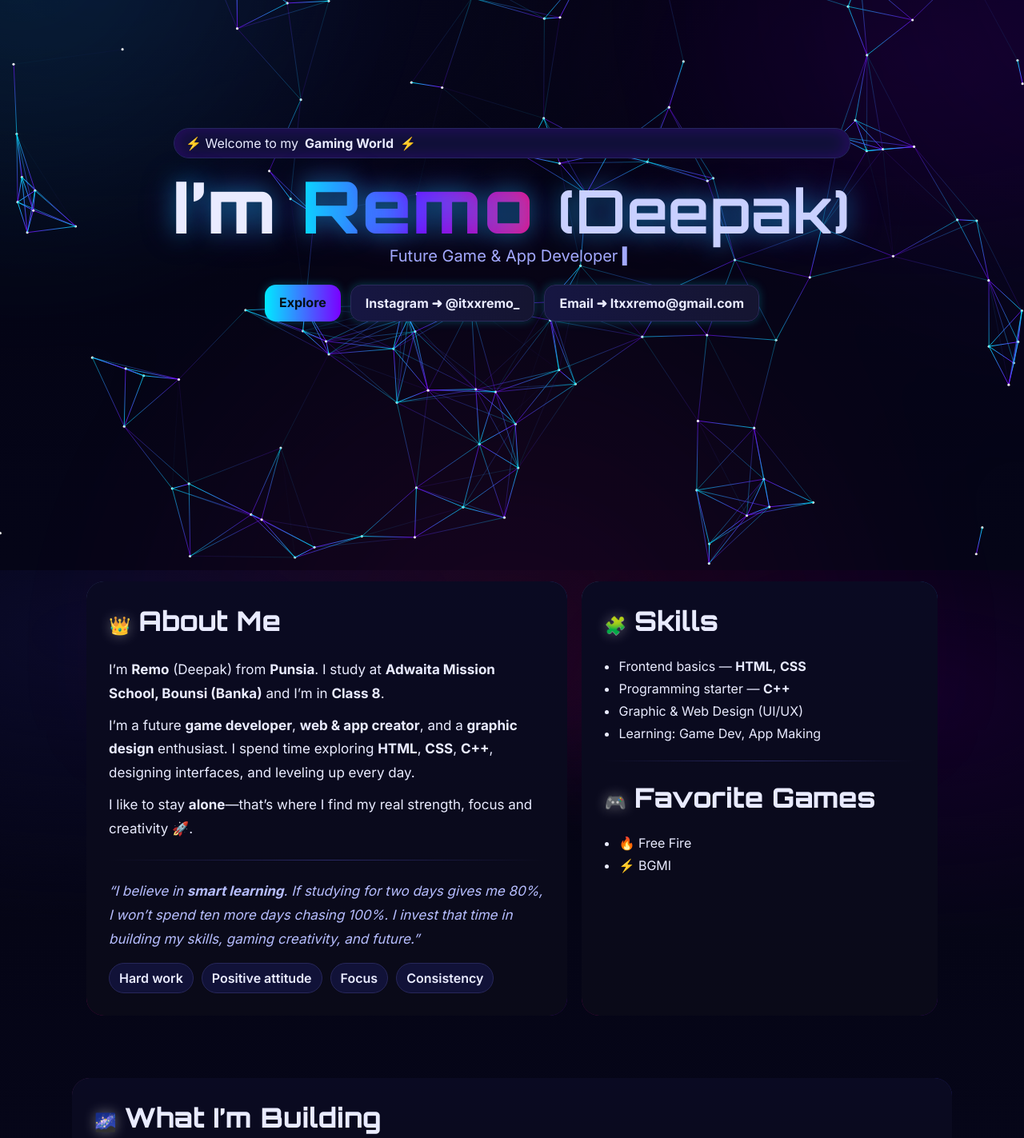
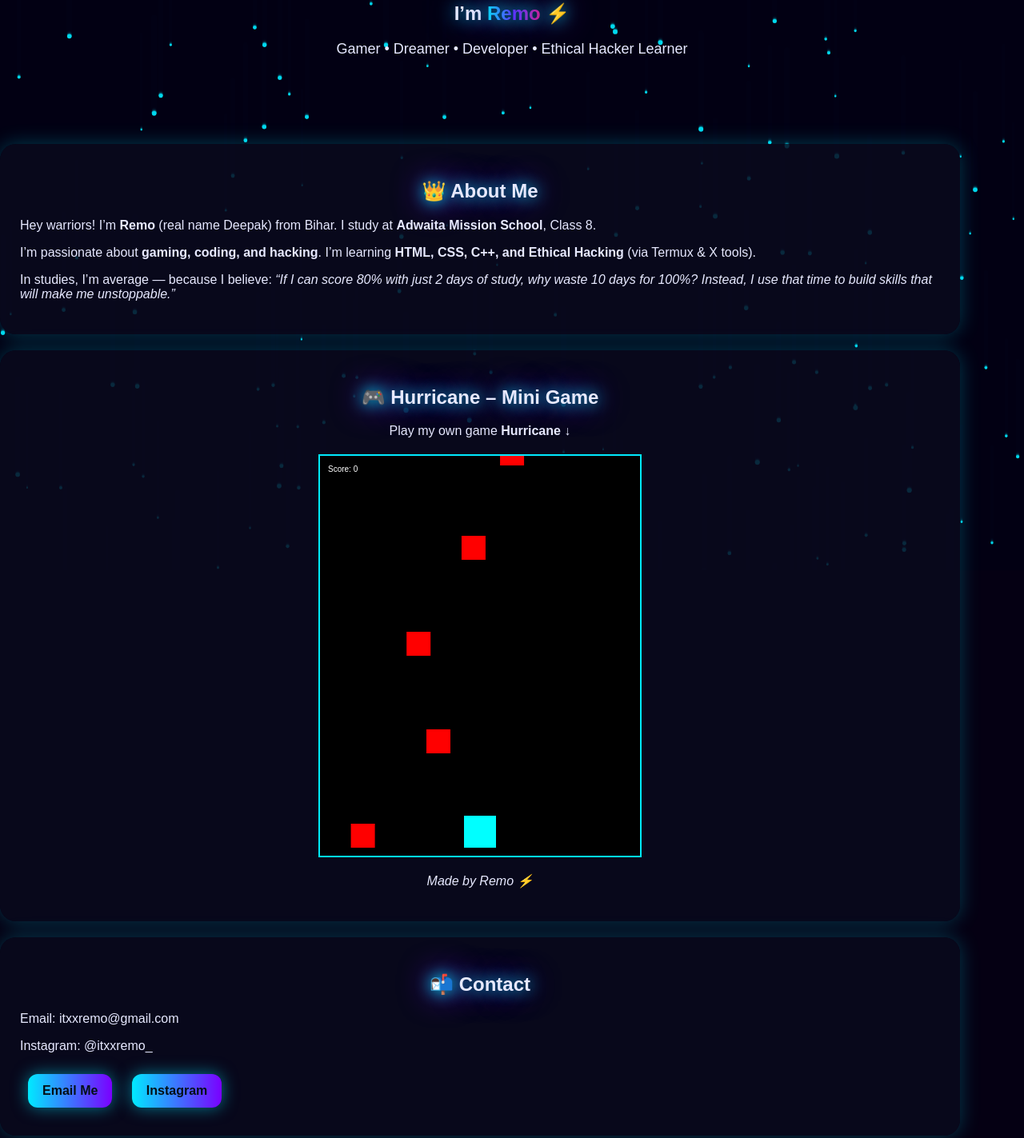
Before and after one commit to itxxremo/itxxremo.github.io, a plain HTML site: page index.html in a window 1280 px wide. Shown: the part 87-1510 px from the top of the page at 80% size. Drawn offline with Linux system fonts and the light colour scheme.

Commit message:
Updated awesome website with Hurricane game

```diff
--- a/index.html
+++ b/index.html
@@ -3,220 +3,103 @@
 <head>
 <meta charset="utf-8" />
 <meta name="viewport" content="width=device-width,initial-scale=1" />
-<title>Remo | Pro Gamer • Developer • Designer</title>
-<meta name="description" content="Remo (Deepak) — Class 8, Adwaita Mission School, gamer & future game/web/app developer from Punsia, Banka. Neon portfolio with live particles." />
+<title>Remo | Gamer • Developer • Hacker</title>
+<meta name="description" content="Remo (Deepak) — Gamer, future developer, designer, ethical hacking learner. Creator of Hurricane game." />
 <meta name="theme-color" content="#00eaff" />
-<link rel="preconnect" href="https://fonts.gstatic.com" crossorigin>
-<link href="https://fonts.googleapis.com/css2?family=Orbitron:wght@600;800&family=Inter:wght@400;600;700&display=swap" rel="stylesheet">
+
 <style>
   :root{
-    --bg:#050512;
-    --panel:#0c0c2a;
-    --ink:#e9ebff;
-    --muted:#a3a9ff;
-    --n1:#00eaff; --n2:#7a00ff; --n3:#ff007a;
+    --bg:#050013;
+    --card:#0d0d2b;
+    --neon1:#00eaff;
+    --neon2:#7a00ff;
+    --neon3:#ff007a;
+    --text:#e7e9ff;
   }
   *{box-sizing:border-box}
-  html,body{height:100%;margin:0}
-  body{
-    color:var(--ink);
-    background:radial-gradient(1200px 600px at 10% 10%, #0a0a2a 0%, transparent 60%),
-               radial-gradient(900px 500px at 90% 20%, #120028 0%, transparent 60%),
-               linear-gradient(180deg,#040412,#060619);
-    font-family: Inter, system-ui, -apple-system, Segoe UI, Roboto, Arial;
-    overflow-x:hidden;
-  }
+  body{margin:0;background:var(--bg);color:var(--text);font-family:Arial,Helvetica,sans-serif;overflow-x:hidden}
   a{color:inherit;text-decoration:none}
-  .wrap{position:relative;isolation:isolate}
-  /* live wallpaper (behind everything) */
-  #fx{position:fixed;inset:0;z-index:-2}
-  #glow{position:fixed;inset:-30%;filter:blur(60px);opacity:.6;z-index:-3;
-        background:radial-gradient(800px 800px at 20% 20%, rgba(0,234,255,.25), transparent 60%),
-                    radial-gradient(900px 900px at 85% 25%, rgba(122,0,255,.18), transparent 65%),
-                    radial-gradient(1000px 1000px at 50% 90%, rgba(255,0,122,.18), transparent 60%)}
-
-  /* layout */
-  section{padding:78px 18px;max-width:1100px;margin:0 auto}
-  .hero{height:min(92vh,820px);display:grid;place-content:center;text-align:center}
-  .badge{display:inline-flex;gap:8px;align-items:center;padding:8px 14px;border-radius:999px;
-         background:#0f1035;border:1px solid #25265f;box-shadow:0 0 22px rgba(122,0,255,.25) inset}
-  .title{font-family: Orbitron, sans-serif;font-weight:800;
-         font-size:clamp(40px,8vw,90px);line-height:1.02;margin:14px 0 4px;
-         letter-spacing:1px;text-shadow:0 0 28px rgba(0,234,255,.45), 0 0 44px rgba(122,0,255,.35)}
-  .grad{background:linear-gradient(90deg,var(--n1),var(--n2),var(--n3));
-        -webkit-background-clip:text;background-clip:text;color:transparent}
-  .sub{font-size:clamp(14px,3.6vw,20px);color:var(--muted);min-height:26px}
-  .cta{display:flex;flex-wrap:wrap;justify-content:center;gap:12px;margin-top:22px}
-  .btn{padding:12px 18px;border-radius:14px;font-weight:700;border:1px solid #2a2a5a;
-       background:linear-gradient(90deg,#161642,#151531);box-shadow:0 0 12px rgba(0,234,255,.25);transition:.2s}
-  .btn:hover{transform:translateY(-2px);box-shadow:0 0 22px rgba(0,234,255,.55)}
-  .btn.primary{background:linear-gradient(90deg,var(--n1),var(--n2));color:#041017;border:none}
-
-  /* cards */
-  .grid{display:grid;gap:18px}
-  @media (min-width:920px){.grid.cols-2{grid-template-columns:1.15fr .85fr}}
-  .card{background:linear-gradient(180deg,#0a0a22, #0a0a18);border-radius:22px;padding:28px;position:relative;overflow:hidden}
-  .card::before{content:"";position:absolute;inset:-2px;border-radius:24px;
-    background: conic-gradient(from var(--r,0deg), var(--n1), var(--n2), var(--n3), var(--n1));
-    filter: blur(12px);z-index:-1;animation: spin 14s linear infinite}
-  @keyframes spin{to{--r:360deg}}
-  .secHead{display:flex;align-items:center;gap:10px;margin-bottom:14px}
-  .secHead .emoji{font-size:22px;filter:drop-shadow(0 0 8px rgba(255,255,255,.35))}
-  h2{font-size:clamp(22px,4.5vw,34px);margin:0 0 12px;font-family:Orbitron,sans-serif}
-  p{margin:10px 0 0;font-size:17px;line-height:1.75}
-  .hr{height:1px;background:linear-gradient(90deg,transparent,#2a2a66,transparent);margin:24px 0}
-  .list{margin:8px 0 0;padding-left:18px}
-  .list li{margin:8px 0}
-  .tagrow{display:flex;flex-wrap:wrap;gap:10px;margin-top:14px}
-  .tag{padding:8px 12px;font-weight:600;border-radius:999px;background:#111238;border:1px solid #27275a}
-  footer{padding:42px 18px 88px;text-align:center;color:#9aa2ff}
+  section{padding:70px 20px;max-width:1200px;margin:auto}
+  h1,h2{text-align:center;text-shadow:0 0 20px var(--neon1),0 0 40px var(--neon2)}
+  .grad{background:linear-gradient(90deg,var(--neon1),var(--neon2),var(--neon3));-webkit-background-clip:text;color:transparent}
+  .card{background:rgba(10,10,30,0.85);padding:25px;border-radius:20px;box-shadow:0 0 25px rgba(0,234,255,.25);margin:20px 0}
+  footer{text-align:center;padding:40px;color:#9aa2ff}
+  .btn{display:inline-block;padding:12px 18px;border-radius:12px;background:linear-gradient(90deg,var(--neon1),var(--neon2));color:#041017;font-weight:bold;margin:10px;box-shadow:0 0 20px rgba(0,234,255,.5)}
+  canvas.bg{position:fixed;top:0;left:0;width:100%;height:100%;z-index:-1}
 </style>
 </head>
 <body>
-<div id="glow"></div>
-<canvas id="fx"></canvas>
-<div class="wrap">
+<canvas class="bg"></canvas>
 
-  <!-- HERO -->
-  <section class="hero">
-    <div class="badge">⚡ Welcome to my <b>Gaming World</b> ⚡</div>
-    <h1 class="title">I’m <span class="grad">Remo</span> <small style="font-weight:500;color:#c9d0ff">(Deepak)</small></h1>
-    <div class="sub" id="type"></div>
-    <div class="cta">
-      <a class="btn primary" href="#about">Explore</a>
-      <a class="btn" href="https://www.instagram.com/itxxremo_/" target="_blank" rel="noopener">Instagram ➜ @itxxremo_</a>
-      <a class="btn" href="mailto:Itxxremo@gmail.com">Email ➜ Itxxremo@gmail.com</a>
-    </div>
+<section>
+  <h1>I’m <span class="grad">Remo</span> ⚡</h1>
+  <p style="text-align:center;font-size:18px">Gamer • Dreamer • Developer • Ethical Hacker Learner</p>
 </section>
 
-  <!-- ABOUT + SKILLS -->
-  <section id="about" class="grid cols-2">
-    <div class="card">
-      <div class="secHead"><span class="emoji">👑</span><h2>About Me</h2></div>
-      <p>I’m <b>Remo</b> (Deepak) from <b>Punsia</b>. I study at <b>Adwaita Mission School, Bounsi (Banka)</b> and I’m in <b>Class 8</b>.</p>
-      <p>I’m a future <b>game developer</b>, <b>web & app creator</b>, and a <b>graphic design</b> enthusiast. I spend time exploring <b>HTML</b>, <b>CSS</b>, <b>C++</b>, designing interfaces, and leveling up every day.</p>
-      <p>I like to stay <b>alone</b>—that’s where I find my real strength, focus and creativity 🚀.</p>
-      <div class="hr"></div>
-      <p style="font-style:italic;color:#b6bdff">
-        “I believe in <b>smart learning</b>. If studying for two days gives me 80%,
-        I won’t spend ten more days chasing 100%. I invest that time in building
-        my skills, gaming creativity, and future.”
-      </p>
-      <div class="tagrow">
-        <span class="tag">Hard work</span>
-        <span class="tag">Positive attitude</span>
-        <span class="tag">Focus</span>
-        <span class="tag">Consistency</span>
-      </div>
-    </div>
-
-    <div class="card">
-      <div class="secHead"><span class="emoji">🧩</span><h2>Skills</h2></div>
-      <ul class="list">
-        <li>Frontend basics — <b>HTML</b>, <b>CSS</b></li>
-        <li>Programming starter — <b>C++</b></li>
-        <li>Graphic & Web Design (UI/UX)</li>
-        <li>Learning: Game Dev, App Making</li>
-      </ul>
-      <div class="hr"></div>
-      <div class="secHead"><span class="emoji">🎮</span><h2>Favorite Games</h2></div>
-      <ul class="list">
-        <li>🔥 Free Fire</li>
-        <li>⚡ BGMI</li>
-      </ul>
-    </div>
+<section class="card">
+  <h2>👑 About Me</h2>
+  <p>Hey warriors! I’m <b>Remo</b> (real name Deepak) from Bihar. I study at <b>Adwaita Mission School</b>, Class 8.</p>
+  <p>I’m passionate about <b>gaming, coding, and hacking</b>. I’m learning <b>HTML, CSS, C++, and Ethical Hacking</b> (via Termux & X tools). </p>
+  <p>In studies, I’m average — because I believe:
+  <i>“If I can score 80% with just 2 days of study, why waste 10 days for 100%? Instead, I use that time to build skills that will make me unstoppable.”</i></p>
 </section>
 
-  <!-- SHOWCASE -->
-  <section id="show" class="card">
-    <div class="secHead"><span class="emoji">🌌</span><h2>What I’m Building</h2></div>
-    <p>Mini games, neon UIs, and crazy animations. New drops coming soon…</p>
-    <div class="tagrow">
-      <span class="tag">Gaming UI</span>
-      <span class="tag">Neon Effects</span>
-      <span class="tag">Particles</span>
-      <span class="tag">Responsive</span>
-    </div>
+<section class="card">
+  <h2>🎮 Hurricane – Mini Game</h2>
+  <p style="text-align:center">Play my own game <b>Hurricane</b> ↓</p>
+  <canvas id="gameCanvas" width="400" height="500" style="background:#000;border:2px solid var(--neon1);display:block;margin:20px auto"></canvas>
+  <p style="text-align:center"><i>Made by Remo ⚡</i></p>
 </section>
 
-  <!-- CONTACT -->
-  <section id="contact" class="card" style="margin-top:18px">
-    <div class="secHead"><span class="emoji">📬</span><h2>Connect</h2></div>
-    <p>DM me on Instagram or drop an email.</p>
-    <p>
-      <a class="btn primary" href="https://www.instagram.com/itxxremo_/" target="_blank" rel="noopener">Follow @itxxremo_</a>
-      <a class="btn" href="mailto:Itxxremo@gmail.com">Email: Itxxremo@gmail.com</a>
-    </p>
+<section class="card">
+  <h2>📬 Contact</h2>
+  <p>Email: <a href="mailto:itxxremo@gmail.com">itxxremo@gmail.com</a></p>
+  <p>Instagram: <a href="https://www.instagram.com/itxxremo_" target="_blank">@itxxremo_</a></p>
+  <a class="btn" href="mailto:itxxremo@gmail.com">Email Me</a>
+  <a class="btn" href="https://www.instagram.com/itxxremo_" target="_blank">Instagram</a>
 </section>
 
 <footer>
-    © <span id="year"></span> Remo • Built with 💙 grit & pixels.
+  ⚡ Made with ❤️ & Code by <span class="grad">Remo</span> ⚡
 </footer>
-</div>
 
 <script>
-/* ===== Typing effect ===== */
-const lines = [
-  "Pro Gamer • Dreamer • Creator",
-  "Future Game & App Developer",
-  "Web Designer • Graphic Enthusiast"
-];
-let i=0, j=0, del=false, el=document.getElementById("type");
-(function tick(){
-  const t = lines[i];
-  el.textContent = t.slice(0, j) + (Date.now()%700<350?" ▍":"");
-  if(!del && j<t.length) j++;
-  else if(!del && j===t.length){del=true; setTimeout(tick,1100); return;}
-  else if(del && j>0) j--;
-  else{ del=false; i=(i+1)%lines.length; }
-  setTimeout(tick, del?28:42);
-})();
+/* ===== Neon background ===== */
+const bg=document.querySelector("canvas.bg"),ctx=bg.getContext("2d");
+function resize(){bg.width=innerWidth;bg.height=innerHeight}resize();addEventListener("resize",resize);
+let stars=[...Array(150)].map(()=>({x:Math.random()*innerWidth,y:Math.random()*innerHeight,r:Math.random()*2+1}));
+function animateBG(){
+  ctx.fillStyle="rgba(5,0,20,0.3)";ctx.fillRect(0,0,bg.width,bg.height);
+  for(let s of stars){ctx.beginPath();ctx.arc(s.x,s.y,s.r,0,Math.PI*2);
+    ctx.fillStyle="rgba(0,234,255,.8)";ctx.fill();
+    s.y+=0.4;if(s.y>bg.height)s.y=0;
+  }
+  requestAnimationFrame(animateBG);
+}animateBG();
 
-/* ===== Live wallpaper: particle network ===== */
-const c = document.getElementById('fx'), ctx = c.getContext('2d');
-let w,h, dpr=window.devicePixelRatio||1, P=[];
-function resize(){ w=innerWidth; h=innerHeight; c.width=w*dpr; c.height=h*dpr; ctx.setTransform(dpr,0,0,dpr,0,0); }
-addEventListener('resize', resize); resize();
-
-const N=120;
-function rnd(a,b){return Math.random()*(b-a)+a}
-for(let k=0;k<N;k++){
-  P.push({x:rnd(0,w), y:rnd(0,h), vx:rnd(-.35,.35), vy:rnd(-.35,.35)});
-}
-function step(){
-  ctx.clearRect(0,0,w,h);
-  // subtle fade trail
-  ctx.fillStyle='rgba(6,6,20,.25)';
-  ctx.fillRect(0,0,w,h);
-  // draw connections
-  for(let i=0;i<P.length;i++){
-    const a=P[i];
-    a.x+=a.vx; a.y+=a.vy;
-    if(a.x<0||a.x>w) a.vx*=-1;
-    if(a.y<0||a.y>h) a.vy*=-1;
-
-    // points
-    ctx.fillStyle='rgba(255,255,255,.9)';
-    ctx.beginPath(); ctx.arc(a.x,a.y,1.6,0,6.283); ctx.fill();
-
-    for(let j=i+1;j<P.length;j++){
-      const b=P[j], dx=a.x-b.x, dy=a.y-b.y, d=dx*dx+dy*dy;
-      if(d<140*140){
-        const o = 1 - d/(140*140);
-        const g = ctx.createLinearGradient(a.x,a.y,b.x,b.y);
-        g.addColorStop(0,'rgba(0,234,255,'+o+')');
-        g.addColorStop(1,'rgba(122,0,255,'+o+')');
-        ctx.strokeStyle=g; ctx.lineWidth=1;
-        ctx.beginPath(); ctx.moveTo(a.x,a.y); ctx.lineTo(b.x,b.y); ctx.stroke();
-      }
-    }
-  }
-  requestAnimationFrame(step);
-}
-step();
-
-/* year */
-document.getElementById('year').textContent = new Date().getFullYear();
+/* ===== Hurricane Mini Game ===== */
+const gc=document.getElementById("gameCanvas"),gctx=gc.getContext("2d");
+let player={x:180,y:450,w:40,h:40}, bullets=[], enemies=[], score=0;
+document.addEventListener("keydown",e=>{
+  if(e.key==="ArrowLeft" && player.x>0) player.x-=20;
+  if(e.key==="ArrowRight" && player.x<gc.width-player.w) player.x+=20;
+  if(e.key===" ") bullets.push({x:player.x+18,y:player.y-10});
+});
+function spawnEnemy(){enemies.push({x:Math.random()*360,y:-20,w:30,h:30})}
+setInterval(spawnEnemy,1000);
+function updateGame(){
+  gctx.fillStyle="#000";gctx.fillRect(0,0,gc.width,gc.height);
+  gctx.fillStyle="cyan";gctx.fillRect(player.x,player.y,player.w,player.h);
+  gctx.fillStyle="lime";
+  bullets.forEach((b,i)=>{b.y-=5;gctx.fillRect(b.x,b.y,5,10);if(b.y<0)bullets.splice(i,1)});
+  gctx.fillStyle="red";
+  enemies.forEach((en,ei)=>{en.y+=2;gctx.fillRect(en.x,en.y,en.w,en.h);
+    bullets.forEach((b,bi)=>{if(b.x<en.x+en.w&&b.x+5>en.x&&b.y<en.y+en.h&&b.y+10>en.y){enemies.splice(ei,1);bullets.splice(bi,1);score++;}});
+    if(en.y>gc.height) enemies.splice(ei,1);
+  });
+  gctx.fillStyle="white";gctx.fillText("Score: "+score,10,20);
+  requestAnimationFrame(updateGame);
+}updateGame();
 </script>
 </body>
-</html><!!
+</html>
```
Lines whose indentation alone changed are shown as unchanged.
